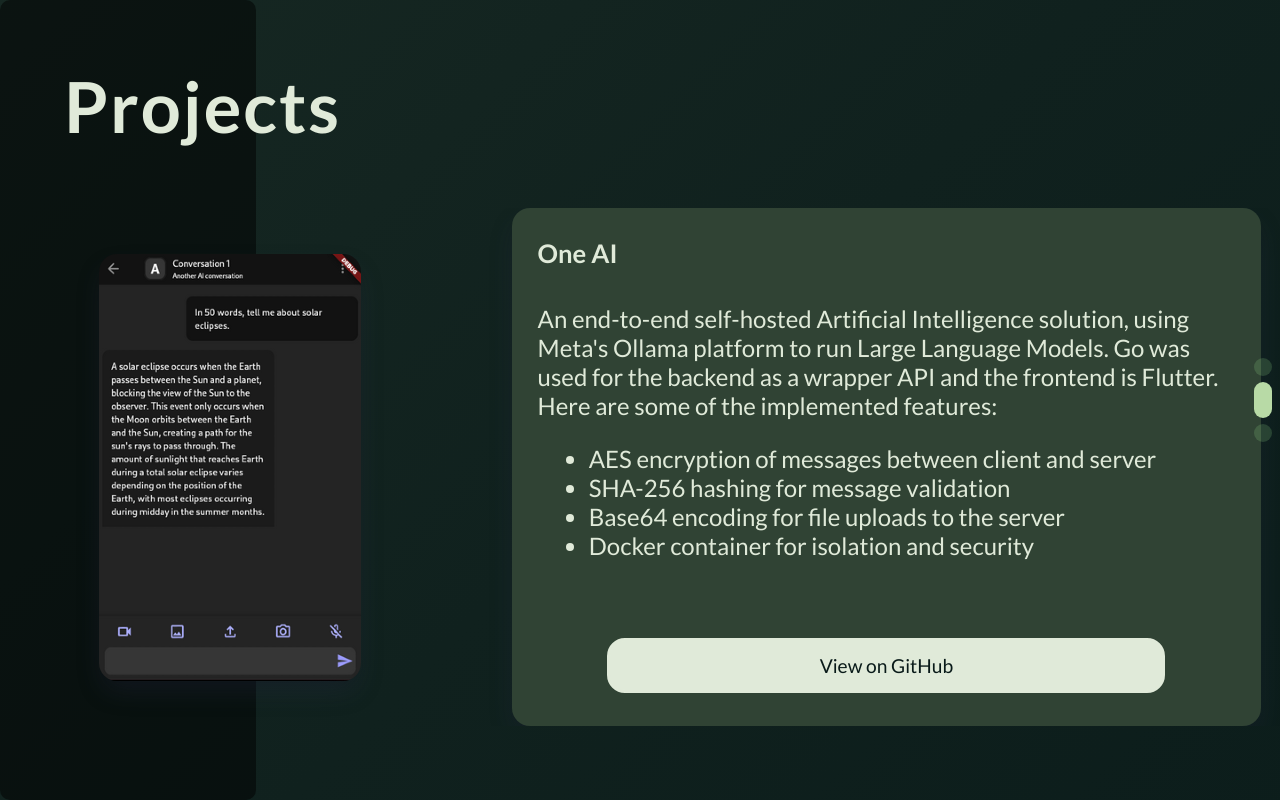
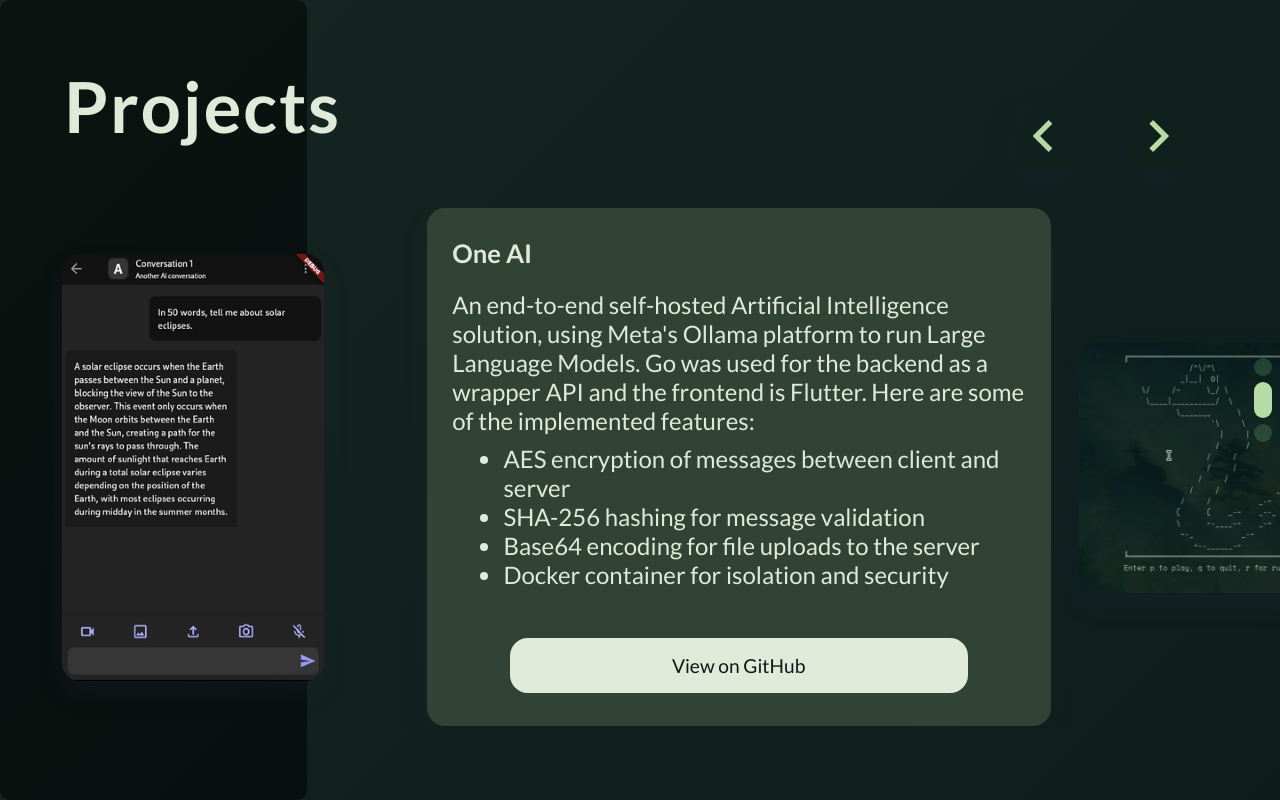
Before and after one commit to quaxlyqueen/portfolio, a React (Vite) app: page / in a window 1280 px wide. Both pictures are taken after a click on the element 1263 px from the left and 409 px from the top of the page. Built offline with nearby package versions, Linux system fonts and the light colour scheme.

Commit message:
implemented project slider buttons and slide indication.

```diff
--- a/src/Projects.jsx
+++ b/src/Projects.jsx
@@ -1,28 +1,57 @@
-import React from "react";
+import React, { useRef } from "react";
 import ProjectCard from "./components/ProjectCard";
-import { Swiper, SwiperSlide } from "swiper/react";
-import { Mousewheel, Scrollbar, Pagination } from "swiper/modules";
+import { Swiper, SwiperSlide, useSwiper } from "swiper/react";
+import { Navigation, Scrollbar } from "swiper/modules";
 import "swiper/css";
 import "swiper/css/effect-cards";
 import "swiper/css/scrollbar";
 
 export default function Projects({ cardData }) {
+  const projectSwiperRef = useRef(null);
+
+  const prevSlide = () => {
+    if (projectSwiperRef.current) {
+      projectSwiperRef.current.swiper.slidePrev();
+    }
+  };
+
+  const nextSlide = () => {
+    if (projectSwiperRef.current) {
+      projectSwiperRef.current.swiper.slideNext();
+    }
+  };
+
   return (
     <>
       <div id="project-section">
         <div id="project-grid-container">
-          <h1>Projects</h1>
+          <div id="projects-header-row">
+            <h1>Projects</h1>
+            <div id="projects-nav-buttons">
+              <div className="slider-nav-button shadow tooltip" onClick={prevSlide}>
+                <span className="material-icons">
+                  chevron_left
+                </span>
+                <span className="tooltip-text">Previous Project</span>
+              </div>
+
+              <div className="slider-nav-button shadow tooltip" onClick={nextSlide}>
+                <span className="material-icons">
+                  chevron_right
+                </span>
+                <span className="tooltip-text">Next Project</span>
+              </div>
+            </div>
+          </div>
           <Swiper
-            modules={[Scrollbar, Mousewheel, Pagination]}
-            slidesPerView={1}
+            modules={[Navigation, Scrollbar]}
+            navigation
+            slidesPerView={1.2}
             loop={false}
             id="project-cards-section"
             className="mySwiper"
-            mousewheel={{
-              thresholdDelta: 50,
-              sensitivity: 1,
-            }}
             scrollbar={{ hide: false, el: ".swiper-slide" }}
+            ref={projectSwiperRef}
           >
             {cardData.map((c, index) => (
               <SwiperSlide key={index}>
@@ -38,7 +67,7 @@ export default function Projects({ cardData }) {
             ))}
           </Swiper>
         </div>
-      </div>
+      </div >
     </>
   );
 }
--- a/src/main.css
+++ b/src/main.css
@@ -319,6 +319,28 @@ p {
   grid-template-rows: 20% 80%;
 }
 
+#projects-header-row {
+  display: flex;
+}
+
+#projects-nav-buttons {
+  display: flex;
+  flex-direction: row;
+  align-items: center;
+  justify-content: right;
+  width: 100%;
+  margin-right: 5vw;
+}
+
+.slider-nav-button {
+  margin: 2vw;
+  transition-duration: 500ms;
+}
+
+#projects-header-row div span {
+  color: var(--accent-2);
+}
+
 #project-grid-container h1 {
   margin-left: 5vw;
   text-align: left;
@@ -328,6 +350,26 @@ p {
   display: flex;
   flex-direction: column;
   justify-content: center;
+}
+
+/* Tooltip container */
+.tooltip .tooltip-text {
+  visibility: hidden;
+  width: 120px;
+  background-color: var(--dark-0);
+  color: var(--text);
+  text-align: center;
+  padding: 5px 0;
+  border-radius: 6px;
+
+  /* Position the tooltip text - see examples below! */
+  position: absolute;
+  z-index: 1;
+}
+
+/* Show the tooltip text when you mouse over the tooltip container */
+.tooltip:hover .tooltip-text {
+  visibility: visible;
 }
 
 /**PROJECT CARDS**/
```
